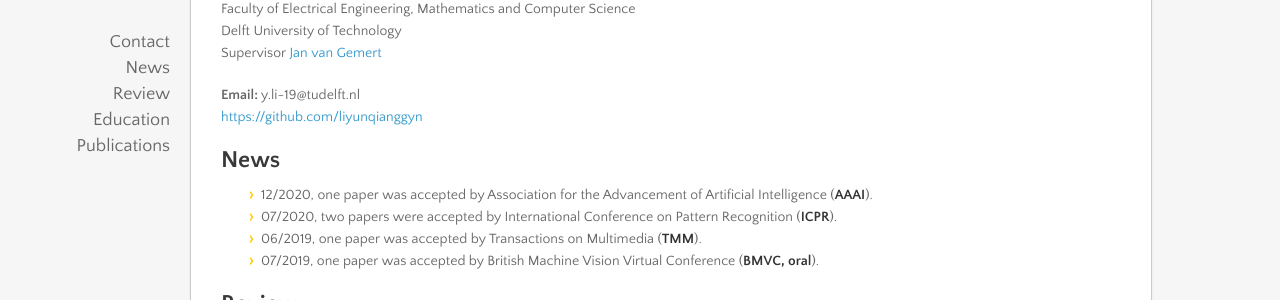
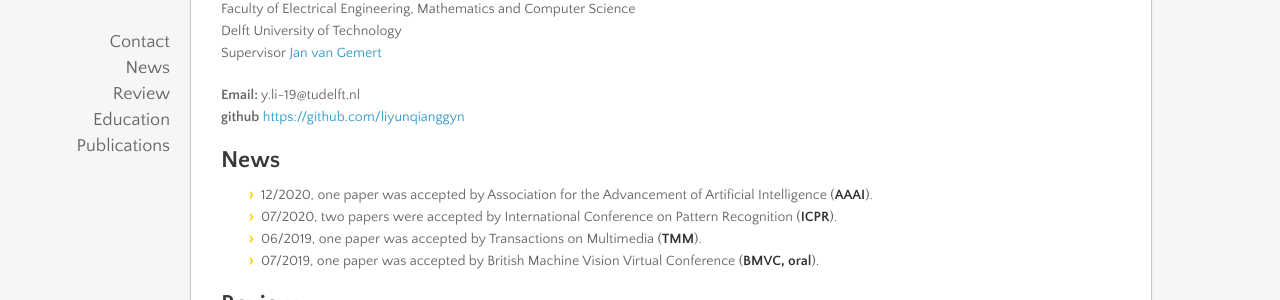
Before and after one commit to liyunqianggyn/liyunqianggyn.github.io, a Jekyll site: the page built from index.md, in a window 1280 px wide and 900 px high, scrolled down 355 px. Shown: the part 151-451 px from the top of the window. Built offline with Jekyll 4.4.1, drawn with Linux system fonts in a browser that asks for light colours; nearby versions of some CDN libraries; our own code applies the rules of GitHub Pages for plain Markdown files.

Commit message:
Update index.md

```diff
--- a/index.md
+++ b/index.md
@@ -10,7 +10,7 @@ Supervisor <a href="https://jvgemert.github.io/">Jan van Gemert</a><br/>
 
 
 <b>Email:</b> y.li-19@tudelft.nl  <br/>
-<b></b> <a href="github">https://github.com/liyunqianggyn</a> <br/>
+<b>github</b> <a href="github">https://github.com/liyunqianggyn</a> <br/>
 
 ## News
 * 12/2020, one paper was accepted by Association for the Advancement of Artificial Intelligence (__AAAI__).
```
